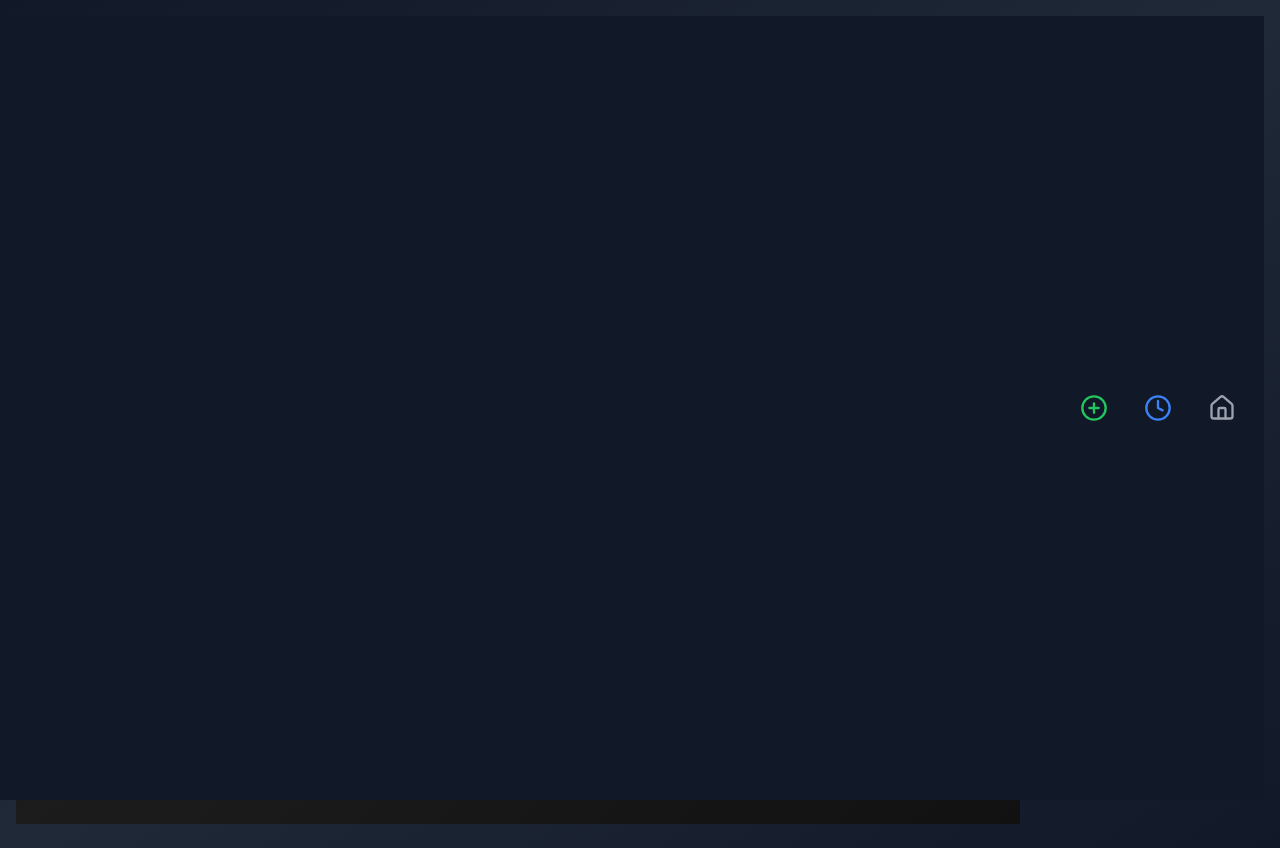
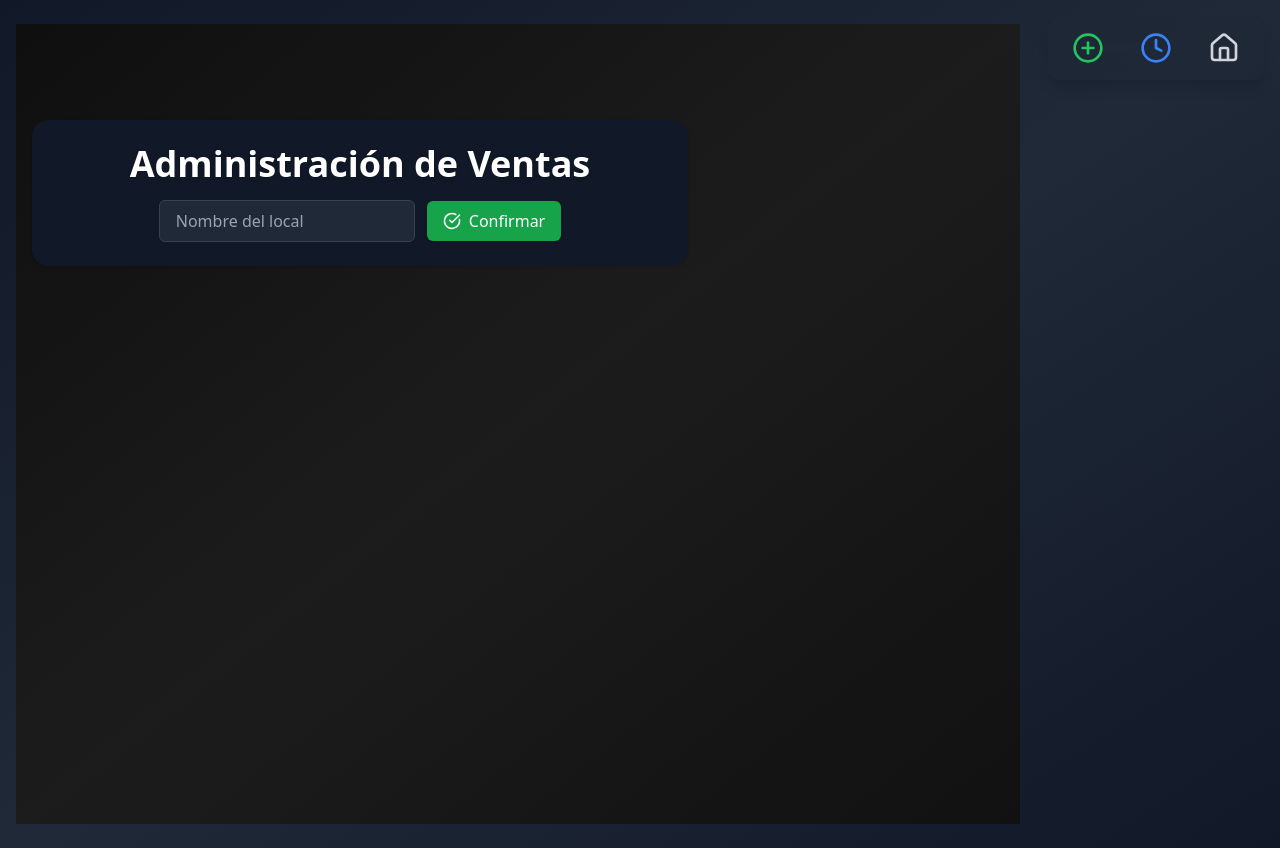
Before and after one commit to ramirofff/fast-final, a Next.js app: page / in a window 1280 px wide. Built offline with nearby package versions, Linux system fonts and the light colour scheme.

Commit message:
Update page.tsx

```diff
--- a/app/page.tsx
+++ b/app/page.tsx
@@ -108,17 +108,17 @@ export default function Page() {
 
 return (
 <main className="min-h-screen bg-gradient-to-br from-[#0f0f0f] via-[#1c1c1c] to-[#111] text-white p-4 font-sans max-w-screen-2xl mx-auto transition-all duration-500 ease-in-out">
-{/* 📱 Botonera fija superior en desktop, inferior en móvil */}
-<div className="fixed z-50 w-full lg:w-auto lg:top-4 lg:right-4 bottom-0 left-0 bg-gray-900 border-t border-gray-700 lg:border-none flex justify-around lg:justify-end gap-3 px-4 py-2">
+{!showCartMobile && (
+  <div className="fixed top-4 right-4 flex gap-3 z-50 animate-fade-in bg-gray-800/70 backdrop-blur-md rounded-xl px-3 py-2 shadow-lg">
     <button
       onClick={() => {
         setShowProductTable(true);
         setShowHistory(false);
         setSelectedSale(null);
       }}
-    className="hover:scale-110 transition-transform text-green-500 hover:text-green-400"
+      className="hover:scale-110 transition-transform"
     >
-    <PlusCircle size={28} />
+      <PlusCircle size={32} className="text-green-500 hover:text-green-600" />
     </button>
 
     <button
@@ -126,9 +126,9 @@ return (
         setShowHistory(true);
         setShowProductTable(false);
       }}
-    className="hover:scale-110 transition-transform text-blue-500 hover:text-blue-400"
+      className="hover:scale-110 transition-transform"
     >
-    <Clock size={28} />
+      <Clock size={32} className="text-blue-500 hover:text-blue-600" />
     </button>
 
     <button
@@ -136,12 +136,14 @@ return (
         setShowProductTable(false);
         setShowHistory(false);
         setSelectedSale(null);
+        setShowCartMobile(false); // aseguramos cerrar el carrito si está abierto
       }}
-    className="hover:scale-110 transition-transform text-gray-400 hover:text-white"
+      className="hover:scale-110 transition-transform"
     >
-    <Home size={28} />
+      <Home size={32} className="text-gray-300 hover:text-white" />
     </button>
   </div>
+)}
 
 
     <div className="grid grid-cols-1 xl:grid-cols-[1fr_300px] gap-4 pt-20">
```
Lines whose indentation alone changed are shown as unchanged.
